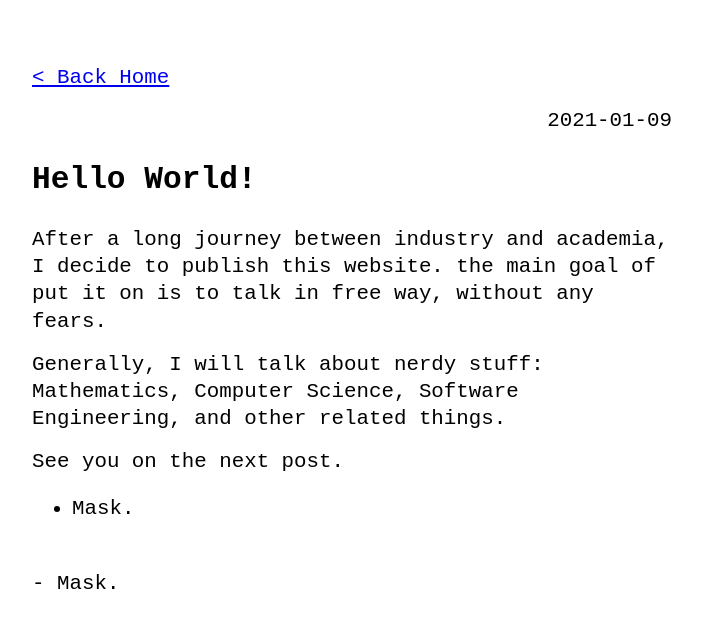
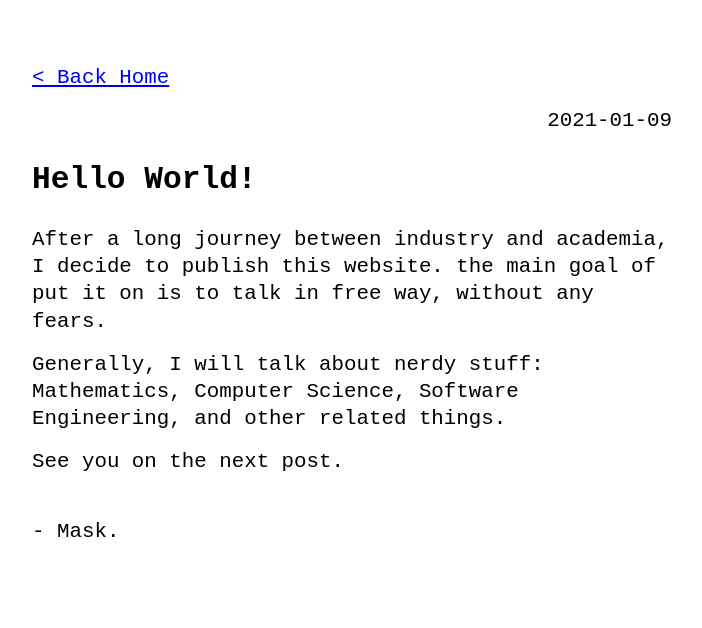
Before and after one commit to MaskedUserXYZ/maskeduserxyz.github.io, a Jekyll site: the page built from _posts/2021-01-09-Hello-World.markdown, in a window 1280 px wide. Shown: the top 628 px of the page, without its empty margins (288-990 px from the left). Built offline with Jekyll 4.4.1, drawn with Linux system fonts in a browser that asks for light colours.

Commit message:
Update 2021-01-09-Hello-World.markdown

```diff
--- a/_posts/2021-01-09-Hello-World.markdown
+++ b/_posts/2021-01-09-Hello-World.markdown
@@ -12,5 +12,3 @@ the main goal of put it on is to talk in free way, without any fears.
 Generally, I will talk about nerdy stuff: Mathematics, Computer Science, Software Engineering, and other related things.
 
 See you on the next post.
-
-- Mask.
```
